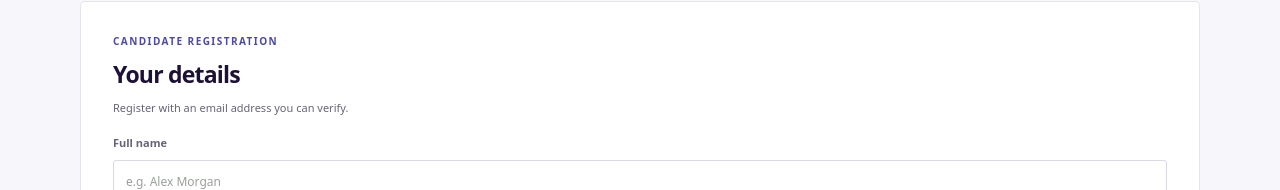
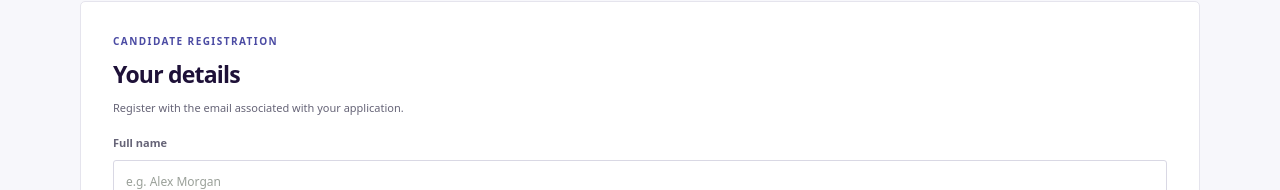
Before and after one commit to SeNaTu24/mustarred-iq-test, a Next.js app: page /start in a window 1280 px wide. Shown: the part 163-353 px from the top of the page. Built offline with nearby package versions, Linux system fonts and the light colour scheme; a web font is replaced by a local one.

Commit message:
Update candidate welcome form

```diff
--- a/app/start/candidate-welcome-form.tsx
+++ b/app/start/candidate-welcome-form.tsx
@@ -275,7 +275,7 @@ export function CandidateWelcomeForm() {
           <p>
             {isSignInMode
               ? "Sign in with your verified account. We'll check your candidate profile and finish setting it up if needed."
-              : "Register with an email address you can verify."}
+              : "Register with the email associated with your application."}
           </p>
         </div>
 
```
